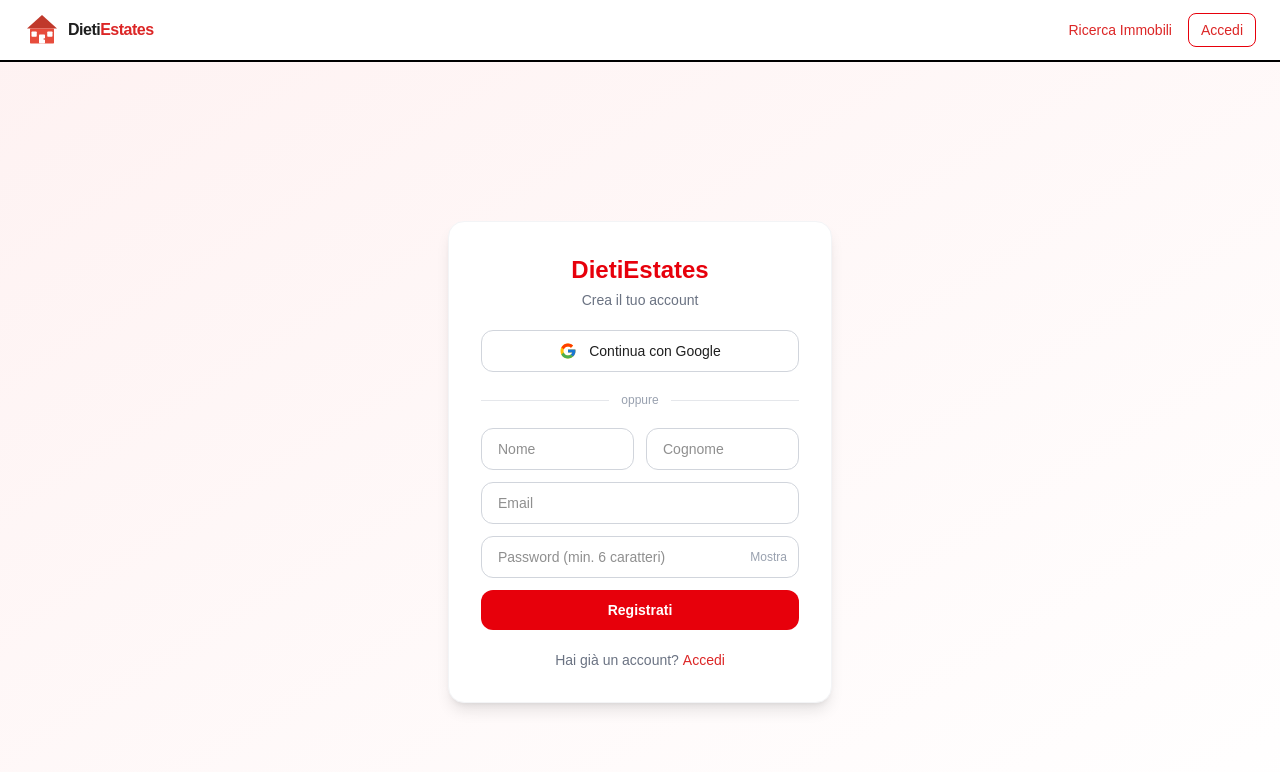
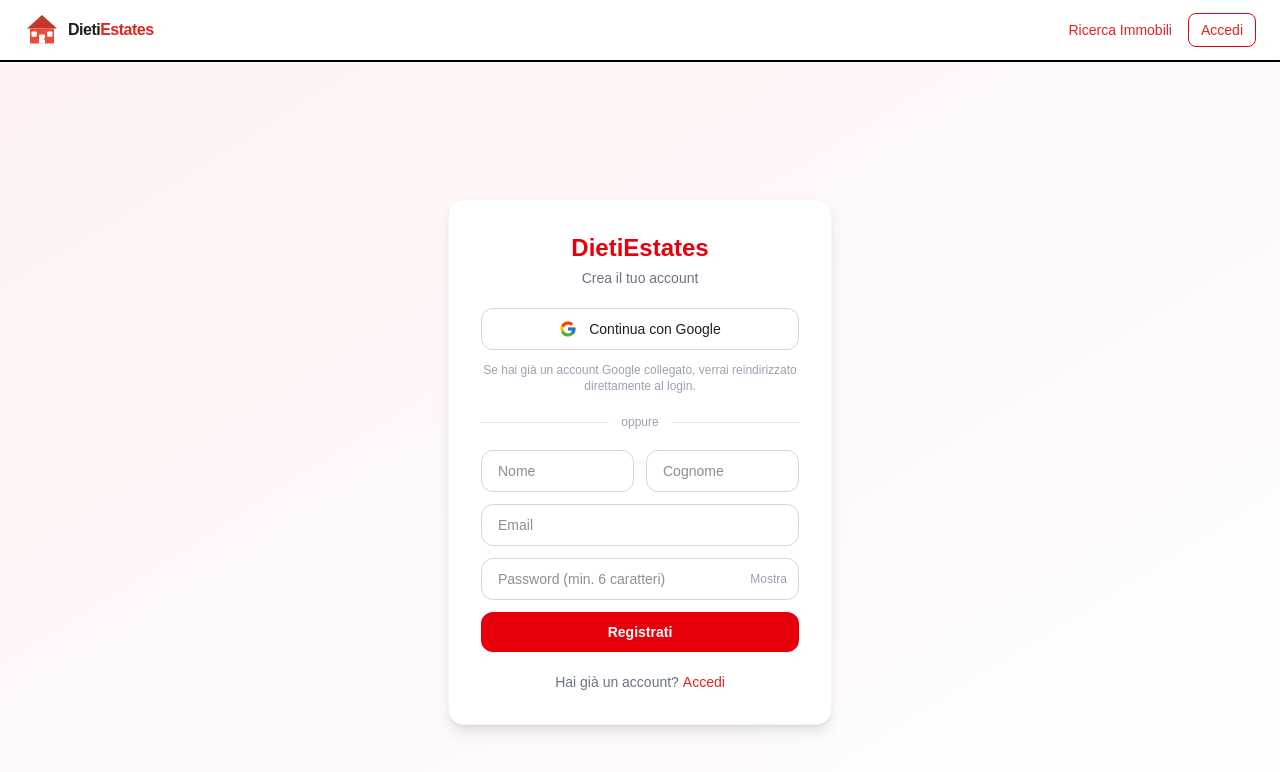
Before and after one commit to Kenobi1797/INGSW-DietiEstates25, a Next.js app in the folder dietiestates-frontend/: page /signup in a window 1280 px wide. Shown: the top 772 px of the page. Built offline with nearby package versions, Linux system fonts and the light colour scheme.

Commit message:
feat: avviso Google in signup se account già esistente, note su issue backend .env già risolte con gitignore

```diff
--- a/dietiestates-frontend/src/components/SignUpForm.tsx
+++ b/dietiestates-frontend/src/components/SignUpForm.tsx
@@ -64,6 +64,9 @@
         <img src="/GoogleLogo.svg" alt="Google" width={18} height={18} />{' '}
         Continua con Google
       </button>
+      <p className="text-xs text-gray-400 text-center -mt-2">
+        Se hai già un account Google collegato, verrai reindirizzato direttamente al login.
+      </p>
 
       <div className="flex items-center gap-3">
         <div className="flex-1 h-px bg-gray-200" />
```
